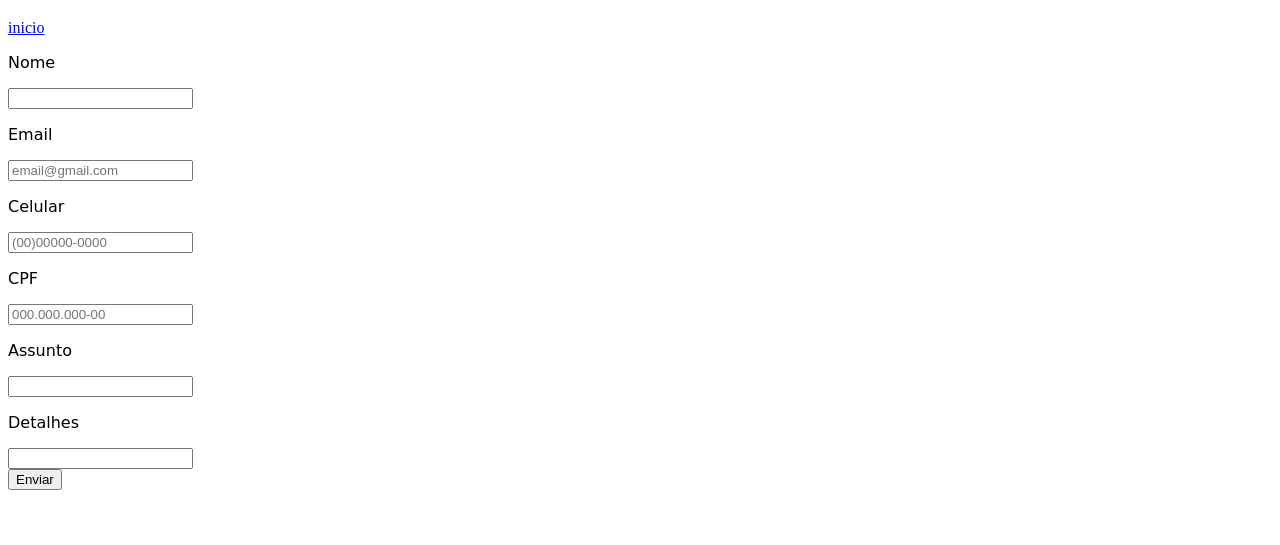
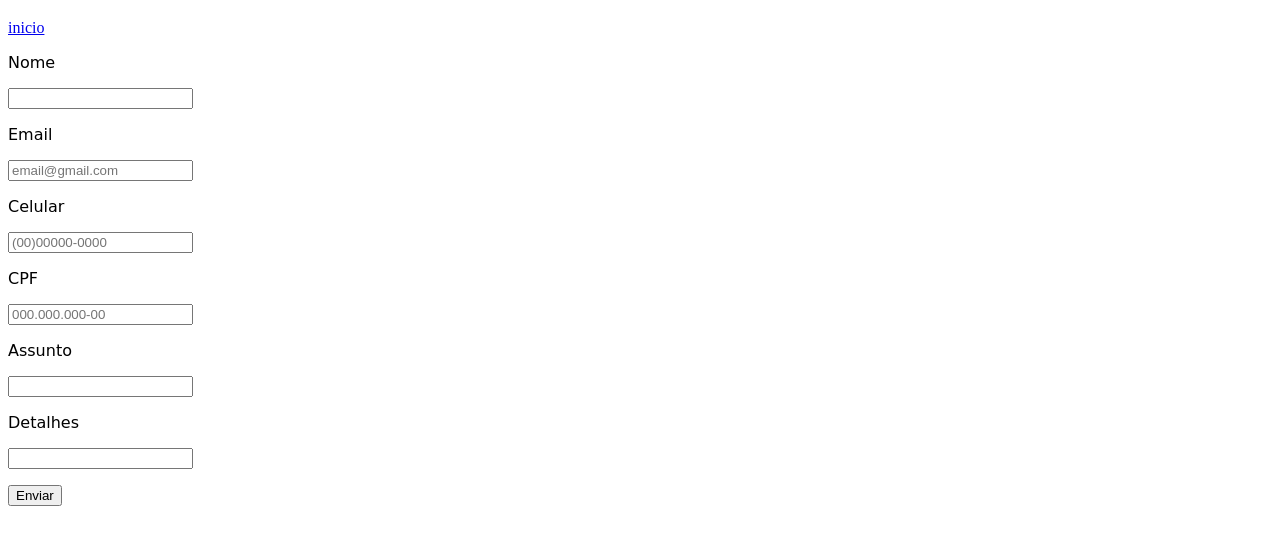
Before and after one commit to vitorgabriel47/projetoAvaliativo, a plain HTML site: page form.html in a window 1280 px wide. Shown: the part 79-624 px from the top of the page. Drawn offline with Linux system fonts and the light colour scheme.

Commit message:
termino de formulário

```diff
--- a/form.html
+++ b/form.html
@@ -25,7 +25,7 @@
 			<p>Detalhes</p>
 			<input type="text" name="Detalhes">
 			<br>
-			<button>Enviar</button>
+			<p><button>Enviar</button></p>
 		</form>
 	</body>
 </html>
```
